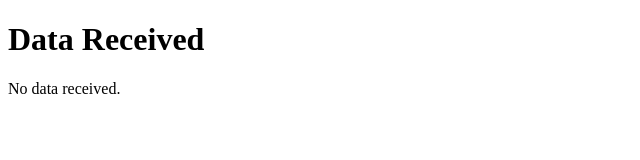
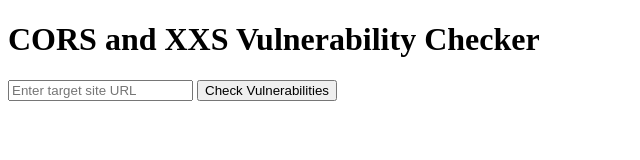
Before and after one commit to RedEye1003/cors, a plain HTML site: page index.html in a window 1280 px wide. Shown: the whole page, without its empty margins (0-640 px from the left). Drawn offline with Linux system fonts and the light colour scheme.

Commit message:
Update index.html

```diff
--- a/index.html
+++ b/index.html
@@ -1,26 +1,15 @@
+<!-- index.html -->
 <!DOCTYPE html>
-<html lang="en">
+<html>
 <head>
-    <meta charset="UTF-8">
-    <meta name="viewport" content="width=device-width, initial-scale=1.0">
-    <title>Data Exfiltration</title>
+    <title>CORS and XXS Vulnerability Checker</title>
 </head>
 <body>
-    <h1>Data Received</h1>
-    <div id="log"></div>
- <script>
-        // Parse URL parameters for exfiltrated data
-        const urlParams = new URLSearchParams(window.location.search);
-        const exfiltratedData = urlParams.get('data');
+    <h1>CORS and XXS Vulnerability Checker</h1>
+    <input type="text" id="targetSite" placeholder="Enter target site URL">
+    <button onclick="checkVulnerabilities()">Check Vulnerabilities</button>
+    <div id="result"></div>
 
-        // Log exfiltrated data
-        if (exfiltratedData) {
-            console.log("Exfiltrated Data: ", exfiltratedData);
-            document.getElementById('log').innerText = "Exfiltrated Data: " + exfiltratedData;
-        } else {
-            document.getElementById('log').innerText = "No data received.";
-        }
-    </script>
-
+    <script src="app.js"></script>
 </body>
 </html>
```
